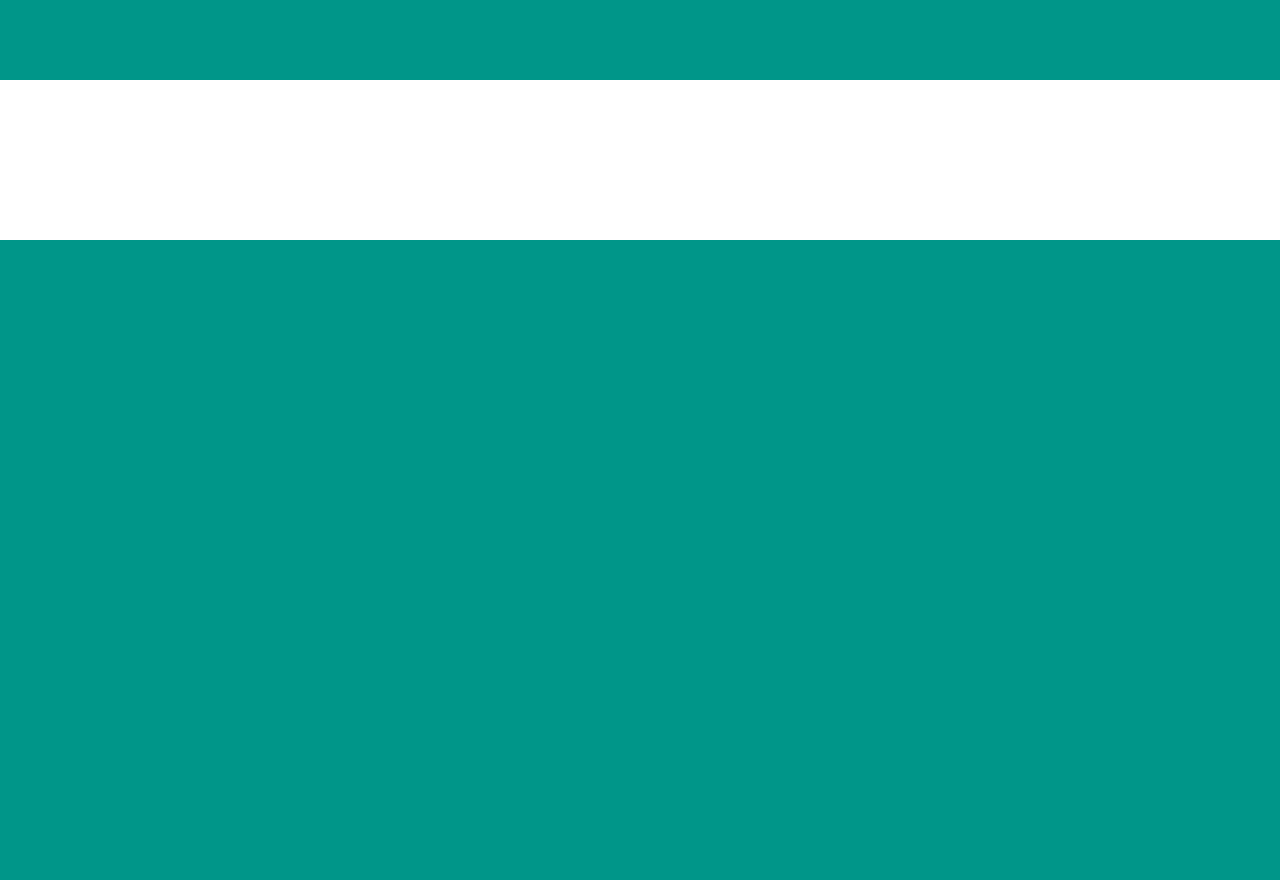
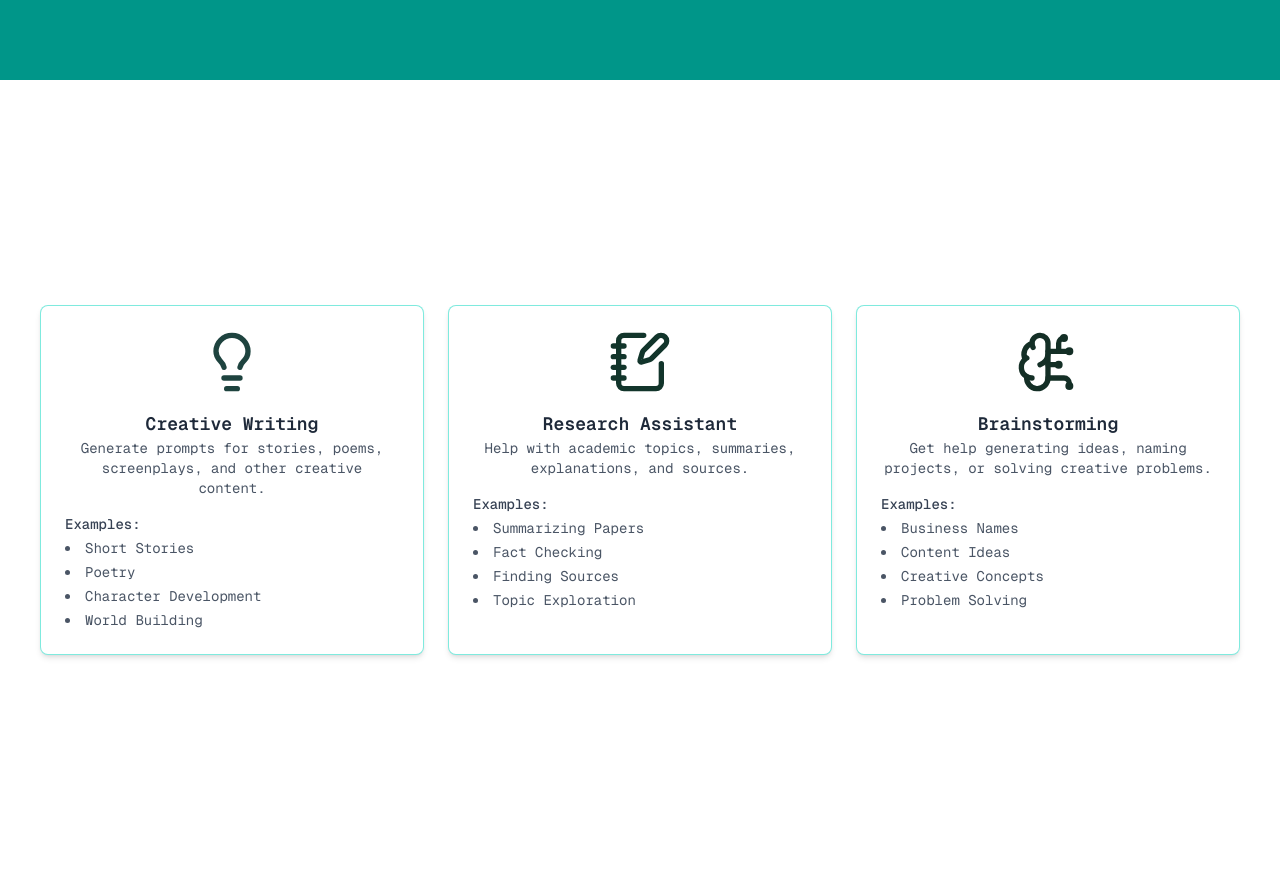
Before and after one commit to DaleStack/Engenie, a Django app: page / in a window 1280 px wide. Shown: the part 560-1440 px from the top of the page. Before the commit the page ends 800 px from the top, so only its background shows below. Run offline with Django 5.2, Linux system fonts and the light colour scheme; some libraries are stand-ins or nearby versions; some web fonts are replaced.

Commit message:
Categories added

```diff
--- a/chat/templates/chat/home_view.html
+++ b/chat/templates/chat/home_view.html
@@ -35,5 +35,65 @@
                     Choose Category
                 </a>
             </div>
+        </div>
+
+       <div class="bg-white min-h-screen flex justify-center items-center p-4">
+    <div class="grid grid-cols-1 sm:grid-cols-2 lg:grid-cols-3 gap-6">
+        <!-- Card 1 -->
+            <a href="#" class="max-w-sm w-full bg-white border border-teal-400/50 hover:scale-105 duration-300 transition-all rounded-lg shadow-md p-6 hover:shadow-lg flex flex-col items-center text-center space-y-4">
+                <img src="{% static 'chat/images/light.svg' %}" alt="Creative Writing Icon" class="w-16 h-16">
+                <div>
+                    <h2 class="text-lg font-semibold text-gray-800">Creative Writing</h2>
+                    <p class="text-sm text-gray-600">Generate prompts for stories, poems, screenplays, and other creative content.</p>
+                </div>
+                <div class="w-full text-left">
+                    <p class="text-sm font-medium text-gray-700 mb-1">Examples:</p>
+                    <ul class="list-disc list-inside text-sm text-gray-600 space-y-1">
+                        <li>Short Stories</li>
+                        <li>Poetry</li>
+                        <li>Character Development</li>
+                        <li>World Building</li>
+                    </ul>
+                </div>
+            </a>
+
+            <!-- Card 2 -->
+            <a href="#" class="max-w-sm w-full bg-white border border-teal-400/50 hover:scale-105 rounded-lg shadow-md p-6 hover:shadow-lg transition-all duration-300 flex flex-col items-center text-center space-y-4">
+                <img src="{% static 'chat/images/research.svg' %}" alt="Research Icon" class="w-16 h-16">
+                <div>
+                    <h2 class="text-lg font-semibold text-gray-800">Research Assistant</h2>
+                    <p class="text-sm text-gray-600">Help with academic topics, summaries, explanations, and sources.</p>
+                </div>
+                <div class="w-full text-left">
+                    <p class="text-sm font-medium text-gray-700 mb-1">Examples:</p>
+                    <ul class="list-disc list-inside text-sm text-gray-600 space-y-1">
+                        <li>Summarizing Papers</li>
+                        <li>Fact Checking</li>
+                        <li>Finding Sources</li>
+                        <li>Topic Exploration</li>
+                    </ul>
+                </div>
+            </a>
+
+            <!-- Card 3 -->
+            <a href="#" class="max-w-sm w-full bg-white border border-teal-400/50 hover:scale-105 rounded-lg shadow-md p-6 hover:shadow-lg transition-all duration-300 flex flex-col items-center text-center space-y-4">
+                <img src="{% static 'chat/images/brainstorm.svg' %}" alt="Brainstorm Icon" class="w-16 h-16">
+                <div>
+                    <h2 class="text-lg font-semibold text-gray-800">Brainstorming</h2>
+                    <p class="text-sm text-gray-600">Get help generating ideas, naming projects, or solving creative problems.</p>
+                </div>
+                <div class="w-full text-left">
+                    <p class="text-sm font-medium text-gray-700 mb-1">Examples:</p>
+                    <ul class="list-disc list-inside text-sm text-gray-600 space-y-1">
+                        <li>Business Names</li>
+                        <li>Content Ideas</li>
+                        <li>Creative Concepts</li>
+                        <li>Problem Solving</li>
+                    </ul>
+                </div>
+            </a>
+        </div>
     </div>
+
+    </body>
 </html>
--- a/theme/static/css/dist/styles.css
+++ b/theme/static/css/dist/styles.css
@@ -12,18 +12,19 @@
     --color-teal-50: oklch(98.4% 0.014 180.72);
     --color-teal-100: oklch(95.3% 0.051 180.801);
     --color-teal-400: oklch(77.7% 0.152 181.912);
-    --color-teal-500: oklch(70.4% 0.14 182.503);
     --color-teal-600: oklch(60% 0.118 184.704);
-    --color-teal-700: oklch(51.1% 0.096 186.391);
     --color-teal-900: oklch(38.6% 0.063 188.416);
     --color-gray-50: oklch(98.5% 0.002 247.839);
     --color-gray-100: oklch(96.7% 0.003 264.542);
     --color-gray-200: oklch(92.8% 0.006 264.531);
     --color-gray-300: oklch(87.2% 0.01 258.338);
-    --color-gray-500: oklch(55.1% 0.027 264.364);
+    --color-gray-600: oklch(44.6% 0.03 256.802);
+    --color-gray-700: oklch(37.3% 0.034 259.733);
+    --color-gray-800: oklch(27.8% 0.033 256.848);
     --color-black: #000;
     --color-white: #fff;
     --spacing: 0.25rem;
+    --container-sm: 24rem;
     --container-md: 28rem;
     --container-xl: 36rem;
     --container-2xl: 42rem;
@@ -41,12 +42,12 @@
     --text-4xl--line-height: calc(2.5 / 2.25);
     --text-5xl: 3rem;
     --text-5xl--line-height: 1;
-    --text-6xl: 3.75rem;
-    --text-6xl--line-height: 1;
+    --font-weight-medium: 500;
     --font-weight-semibold: 600;
     --font-weight-bold: 700;
     --tracking-normal: 0em;
     --leading-normal: 1.5;
+    --radius-lg: 0.5rem;
     --radius-xl: 0.75rem;
     --radius-2xl: 1rem;
     --default-transition-duration: 150ms;
@@ -246,6 +247,9 @@
   .my-5 {
     margin-block: calc(var(--spacing) * 5);
   }
+  .mb-1 {
+    margin-bottom: calc(var(--spacing) * 1);
+  }
   .mb-4 {
     margin-bottom: calc(var(--spacing) * 4);
   }
@@ -254,6 +258,9 @@
   }
   .flex {
     display: flex;
+  }
+  .grid {
+    display: grid;
   }
   .inline-block {
     display: inline-block;
@@ -264,14 +271,14 @@
   .h-8 {
     height: calc(var(--spacing) * 8);
   }
+  .h-16 {
+    height: calc(var(--spacing) * 16);
+  }
   .h-24 {
     height: calc(var(--spacing) * 24);
   }
   .h-30 {
     height: calc(var(--spacing) * 30);
-  }
-  .h-full {
-    height: 100%;
   }
   .h-screen {
     height: 100vh;
@@ -282,6 +289,9 @@
   .min-h-\[80vh\] {
     min-height: 80vh;
   }
+  .min-h-auto {
+    min-height: auto;
+  }
   .min-h-screen {
     min-height: 100vh;
   }
@@ -290,6 +300,9 @@
   }
   .w-8 {
     width: calc(var(--spacing) * 8);
+  }
+  .w-16 {
+    width: calc(var(--spacing) * 16);
   }
   .w-24 {
     width: calc(var(--spacing) * 24);
@@ -300,11 +313,23 @@
   .max-w-md {
     max-width: var(--container-md);
   }
+  .max-w-sm {
+    max-width: var(--container-sm);
+  }
   .max-w-xl {
     max-width: var(--container-xl);
   }
   .resize-none {
     resize: none;
+  }
+  .list-inside {
+    list-style-position: inside;
+  }
+  .list-disc {
+    list-style-type: disc;
+  }
+  .grid-cols-1 {
+    grid-template-columns: repeat(1, minmax(0, 1fr));
   }
   .flex-col {
     flex-direction: column;
@@ -327,10 +352,28 @@
   .gap-5 {
     gap: calc(var(--spacing) * 5);
   }
+  .gap-6 {
+    gap: calc(var(--spacing) * 6);
+  }
+  :where(.space-y-1 > :not(:last-child)) {
+    --tw-space-y-reverse: 0;
+    margin-block-start: calc(calc(var(--spacing) * 1) * var(--tw-space-y-reverse));
+    margin-block-end: calc(calc(var(--spacing) * 1) * calc(1 - var(--tw-space-y-reverse)));
+  }
   :where(.space-y-2 > :not(:last-child)) {
     --tw-space-y-reverse: 0;
     margin-block-start: calc(calc(var(--spacing) * 2) * var(--tw-space-y-reverse));
     margin-block-end: calc(calc(var(--spacing) * 2) * calc(1 - var(--tw-space-y-reverse)));
+  }
+  :where(.space-y-4 > :not(:last-child)) {
+    --tw-space-y-reverse: 0;
+    margin-block-start: calc(calc(var(--spacing) * 4) * var(--tw-space-y-reverse));
+    margin-block-end: calc(calc(var(--spacing) * 4) * calc(1 - var(--tw-space-y-reverse)));
+  }
+  :where(.space-y-5 > :not(:last-child)) {
+    --tw-space-y-reverse: 0;
+    margin-block-start: calc(calc(var(--spacing) * 5) * var(--tw-space-y-reverse));
+    margin-block-end: calc(calc(var(--spacing) * 5) * calc(1 - var(--tw-space-y-reverse)));
   }
   .self-center {
     align-self: center;
@@ -347,12 +390,18 @@
   .rounded-full {
     border-radius: calc(infinity * 1px);
   }
+  .rounded-lg {
+    border-radius: var(--radius-lg);
+  }
   .rounded-xl {
     border-radius: var(--radius-xl);
   }
   .border {
     border-style: var(--tw-border-style);
     border-width: 1px;
+  }
+  .border-gray-200 {
+    border-color: var(--color-gray-200);
   }
   .border-gray-300 {
     border-color: var(--color-gray-300);
@@ -371,12 +420,6 @@
   .bg-gray-50 {
     background-color: var(--color-gray-50);
   }
-  .bg-gray-200 {
-    background-color: var(--color-gray-200);
-  }
-  .bg-gray-500 {
-    background-color: var(--color-gray-500);
-  }
   .bg-teal-50 {
     background-color: var(--color-teal-50);
   }
@@ -388,17 +431,8 @@
       background-color: color-mix(in oklab, var(--color-teal-100) 50%, transparent);
     }
   }
-  .bg-teal-500 {
-    background-color: var(--color-teal-500);
-  }
   .bg-teal-600 {
     background-color: var(--color-teal-600);
-  }
-  .bg-teal-700 {
-    background-color: var(--color-teal-700);
-  }
-  .bg-teal-900 {
-    background-color: var(--color-teal-900);
   }
   .bg-white {
     background-color: var(--color-white);
@@ -449,6 +483,9 @@
   .text-center {
     text-align: center;
   }
+  .text-left {
+    text-align: left;
+  }
   .font-serif {
     font-family: var(--font-serif);
   }
@@ -467,10 +504,6 @@
   .text-5xl {
     font-size: var(--text-5xl);
     line-height: var(--tw-leading, var(--text-5xl--line-height));
-  }
-  .text-6xl {
-    font-size: var(--text-6xl);
-    line-height: var(--tw-leading, var(--text-6xl--line-height));
   }
   .text-lg {
     font-size: var(--text-lg);
@@ -492,6 +525,10 @@
     --tw-font-weight: var(--font-weight-bold);
     font-weight: var(--font-weight-bold);
   }
+  .font-medium {
+    --tw-font-weight: var(--font-weight-medium);
+    font-weight: var(--font-weight-medium);
+  }
   .font-semibold {
     --tw-font-weight: var(--font-weight-semibold);
     font-weight: var(--font-weight-semibold);
@@ -508,8 +545,14 @@
       color: color-mix(in oklab, var(--color-black) 50%, transparent);
     }
   }
-  .text-teal-500 {
-    color: var(--color-teal-500);
+  .text-gray-600 {
+    color: var(--color-gray-600);
+  }
+  .text-gray-700 {
+    color: var(--color-gray-700);
+  }
+  .text-gray-800 {
+    color: var(--color-gray-800);
   }
   .text-teal-600 {
     color: var(--color-teal-600);
@@ -522,10 +565,6 @@
   }
   .shadow {
     --tw-shadow: 0 1px 3px 0 var(--tw-shadow-color, rgb(0 0 0 / 0.1)), 0 1px 2px -1px var(--tw-shadow-color, rgb(0 0 0 / 0.1));
-    box-shadow: var(--tw-inset-shadow), var(--tw-inset-ring-shadow), var(--tw-ring-offset-shadow), var(--tw-ring-shadow), var(--tw-shadow);
-  }
-  .shadow-lg {
-    --tw-shadow: 0 10px 15px -3px var(--tw-shadow-color, rgb(0 0 0 / 0.1)), 0 4px 6px -4px var(--tw-shadow-color, rgb(0 0 0 / 0.1));
     box-shadow: var(--tw-inset-shadow), var(--tw-inset-ring-shadow), var(--tw-ring-offset-shadow), var(--tw-ring-shadow), var(--tw-shadow);
   }
   .shadow-md {
@@ -545,14 +584,57 @@
     transition-timing-function: var(--tw-ease, var(--default-transition-timing-function));
     transition-duration: var(--tw-duration, var(--default-transition-duration));
   }
+  .transition-all {
+    transition-property: all;
+    transition-timing-function: var(--tw-ease, var(--default-transition-timing-function));
+    transition-duration: var(--tw-duration, var(--default-transition-duration));
+  }
+  .transition-shadow {
+    transition-property: box-shadow;
+    transition-timing-function: var(--tw-ease, var(--default-transition-timing-function));
+    transition-duration: var(--tw-duration, var(--default-transition-duration));
+  }
+  .duration-300 {
+    --tw-duration: 300ms;
+    transition-duration: 300ms;
+  }
+  @media (hover: hover) {
+    .hover\:scale-105:hover {
+      --tw-scale-x: 105%;
+      --tw-scale-y: 105%;
+      --tw-scale-z: 105%;
+      scale: var(--tw-scale-x) var(--tw-scale-y);
+    }
+  }
   @media (hover: hover) {
     .hover\:bg-gray-100:hover {
       background-color: var(--color-gray-100);
     }
   }
+  @media (hover: hover) {
+    .hover\:shadow-lg:hover {
+      --tw-shadow: 0 10px 15px -3px var(--tw-shadow-color, rgb(0 0 0 / 0.1)), 0 4px 6px -4px var(--tw-shadow-color, rgb(0 0 0 / 0.1));
+      box-shadow: var(--tw-inset-shadow), var(--tw-inset-ring-shadow), var(--tw-ring-offset-shadow), var(--tw-ring-shadow), var(--tw-shadow);
+    }
+  }
+  @media (width >= 40rem) {
+    .sm\:grid-cols-2 {
+      grid-template-columns: repeat(2, minmax(0, 1fr));
+    }
+  }
+  @media (width >= 64rem) {
+    .lg\:flex {
+      display: flex;
+    }
+  }
   @media (width >= 64rem) {
     .lg\:max-w-2xl {
       max-width: var(--container-2xl);
+    }
+  }
+  @media (width >= 64rem) {
+    .lg\:grid-cols-3 {
+      grid-template-columns: repeat(3, minmax(0, 1fr));
     }
   }
   @media (width >= 64rem) {
@@ -713,6 +795,25 @@
   inherits: false;
   initial-value: 0 0 #0000;
 }
+@property --tw-duration {
+  syntax: "*";
+  inherits: false;
+}
+@property --tw-scale-x {
+  syntax: "*";
+  inherits: false;
+  initial-value: 1;
+}
+@property --tw-scale-y {
+  syntax: "*";
+  inherits: false;
+  initial-value: 1;
+}
+@property --tw-scale-z {
+  syntax: "*";
+  inherits: false;
+  initial-value: 1;
+}
 @layer properties {
   @supports ((-webkit-hyphens: none) and (not (margin-trim: inline))) or ((-moz-orient: inline) and (not (color:rgb(from red r g b)))) {
     *, ::before, ::after, ::backdrop {
@@ -744,6 +845,10 @@
       --tw-ring-offset-width: 0px;
       --tw-ring-offset-color: #fff;
       --tw-ring-offset-shadow: 0 0 #0000;
+      --tw-duration: initial;
+      --tw-scale-x: 1;
+      --tw-scale-y: 1;
+      --tw-scale-z: 1;
     }
   }
 }
```
